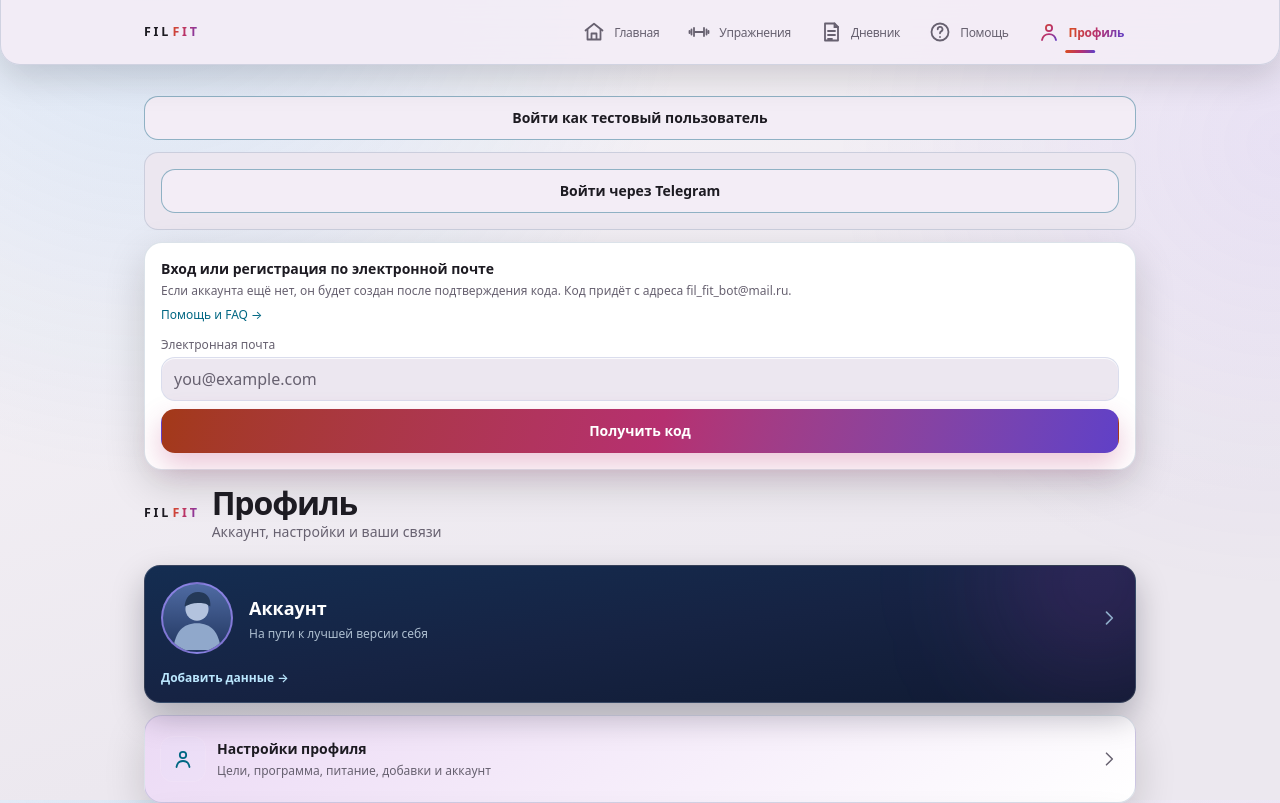
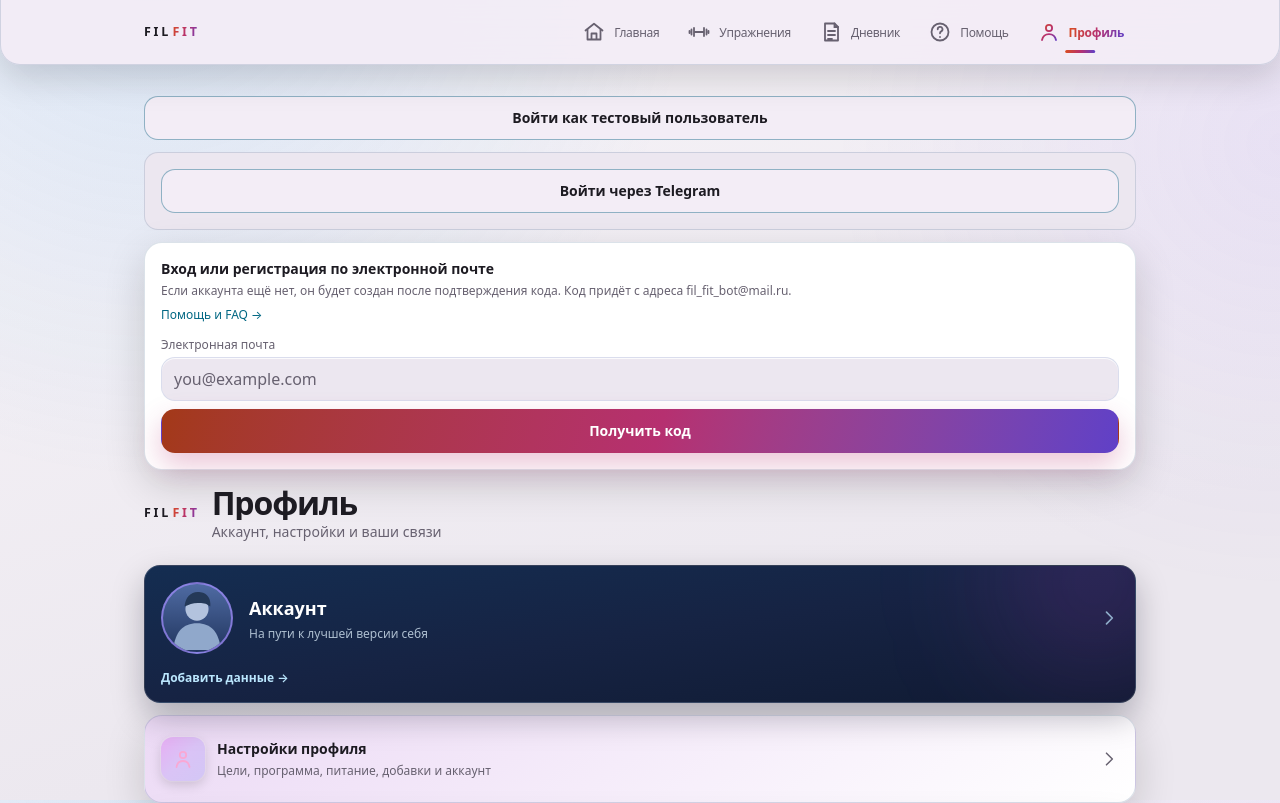
Before and after one commit to filya-fvo/fitness_prog, a React (Vite) app in the folder frontend/: page /profile in a window 1280 px wide. Shown: the top 803 px of the page. Built offline with nearby package versions, Linux system fonts and the light colour scheme; no server answers.

Commit message:
feat(profile): strengthen section icon tiles

```diff
--- a/frontend/src/components/ui/HubLinkCard.tsx
+++ b/frontend/src/components/ui/HubLinkCard.tsx
@@ -3,6 +3,13 @@ import { Link } from "react-router-dom";
 import { joinClassNames } from "@/theme/visualStyles";
 
 export type HubIconName = "ai" | "support" | "faq" | "settings" | "notifications" | "social" | "invite" | "measurements" | "admin";
+
+const iconTone = {
+  indigo: "from-blue-500/30 via-indigo-500/20 to-violet-500/20 text-cyan-300",
+  plum: "from-fuchsia-500/30 via-violet-500/20 to-indigo-500/20 text-pink-300",
+  ember: "from-orange-500/30 via-rose-500/20 to-fuchsia-500/20 text-orange-300",
+  ocean: "from-cyan-500/30 via-sky-500/20 to-blue-500/20 text-cyan-300",
+} as const;
 
 type HubLinkCardProps = {
   to: string;
@@ -32,7 +39,7 @@ export function HubLinkCard({ className, description, icon, title, to, tone = "i
       to={to}
       className={joinClassNames("app-card", `app-card-${tone}`, "app-card-interactive group flex min-h-[88px] items-center gap-3 p-4", className)}
     >
-      <span className="flex h-11 w-11 shrink-0 items-center justify-center rounded-xl bg-black/10 text-tg-link ring-1 ring-white/10">
+      <span className={joinClassNames("flex h-11 w-11 shrink-0 items-center justify-center rounded-xl bg-gradient-to-br ring-1 ring-white/15 shadow-[0_4px_12px_rgba(0,0,0,.15)]", iconTone[tone])}>
         <HubIcon name={icon} />
       </span>
       <span className="min-w-0 flex-1">
```
Also changed, not shown: 1 other file (tests, documents, lock files or other folders).
